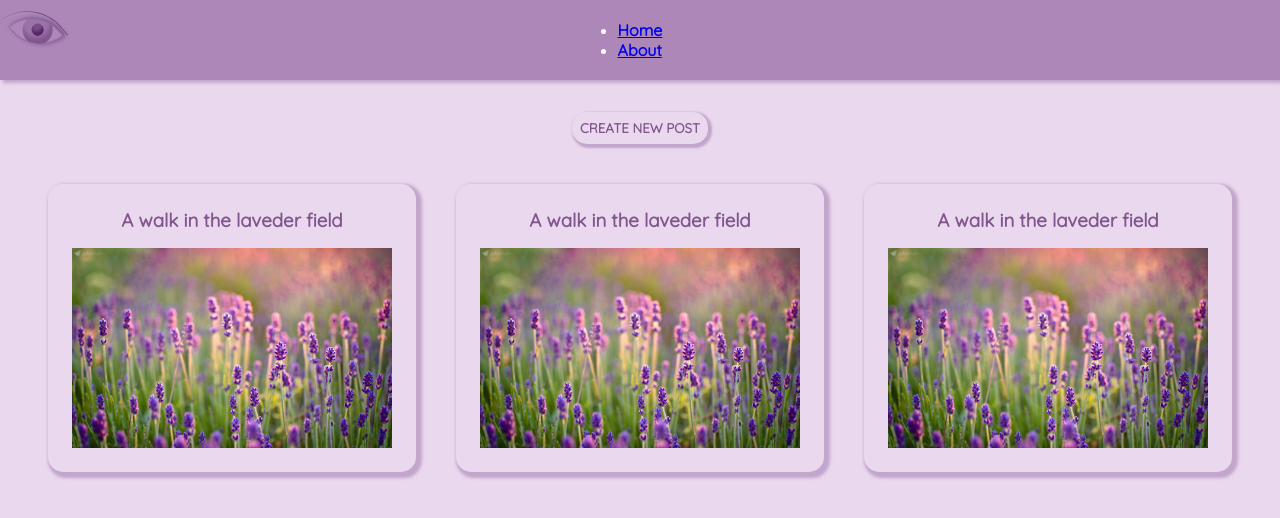
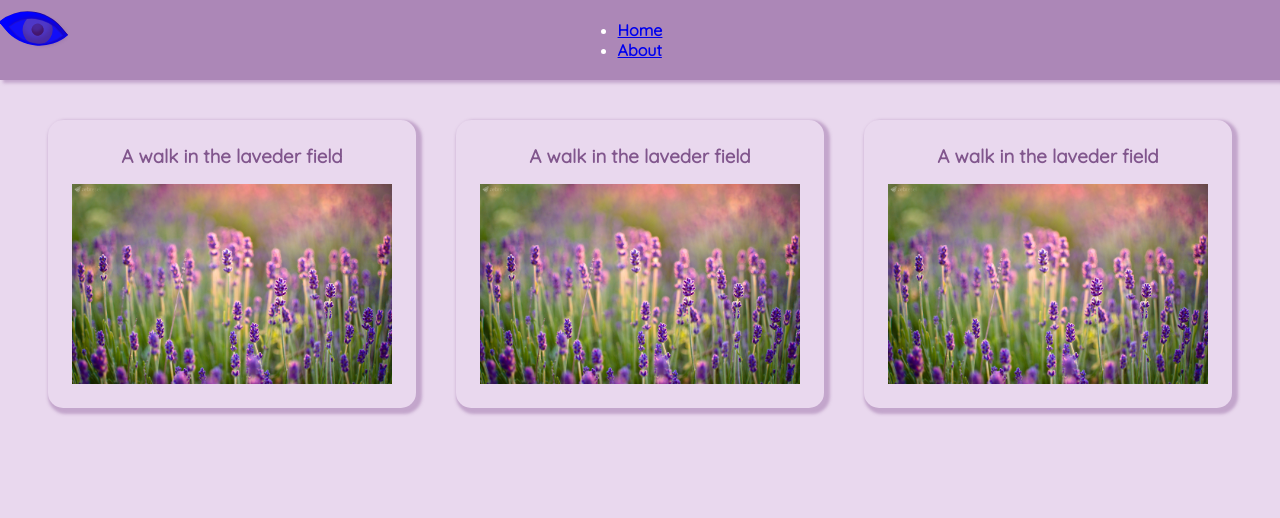
Before and after one commit to Linneaeas/angular-blog, an Angular app: page /Home in a window 1280 px wide. Shown: the top 518 px of the page. Built offline with nearby package versions, Linux system fonts and the light colour scheme.

Commit message:
New post BTN is visible only in "Creator" mode. But is not updated on toggleView Click. Need to go to another page and then go back for the New post BTN to display. LOOK UP & TRY: how to use Observables and Subscribe to changes of the "currentView".

```diff
--- a/src/app/app.component.html
+++ b/src/app/app.component.html
@@ -1,5 +1,9 @@
 <header>
-  <button class="ToggleViewBTN" (click)="toggleView()">
+  <button
+    [style.backgroundColor]="currentView === 'user' ? 'blue' : 'red'"
+    class="ToggleViewBTN"
+    (click)="toggleView()"
+  >
     <div class="EyeCont">
       <div class="BigRound">
         <div class="LittleRound"></div>
--- a/src/app/pages/home-page/home-page.component.html
+++ b/src/app/pages/home-page/home-page.component.html
@@ -1,5 +1,5 @@
 <main class="HomePage">
-  <div class="NewPostBTNCont" *ngIf="currentView === viewType">
+  <div class="NewPostBTNCont" *ngIf="currentView === Creator">
     <button class="NewPostBTN">CREATE NEW POST</button>
   </div>
   <div class="PostsCont">
--- a/src/app/pages/home-page/home-page.component.ts
+++ b/src/app/pages/home-page/home-page.component.ts
@@ -1,5 +1,5 @@
 import { Component } from '@angular/core';
-import { ViewStateService, ViewType } from '../../view-state.service';
+import { ViewStateService, ViewType } from 'src/app/view-state.service';
 
 
 @Component({
@@ -7,7 +7,7 @@ import { ViewStateService, ViewType } from '../../view-state.service';
   templateUrl: './home-page.component.html',
   styleUrls: ['./home-page.component.css']
 })
-export class HomePageComponent {
+export class HomePageComponent  {
   currentView: ViewType;
   Creator = ViewType.Creator;
   User = ViewType.User;
@@ -15,11 +15,13 @@ export class HomePageComponent {
   constructor(private viewStateService: ViewStateService) {
     this.currentView = this.viewStateService.getCurrentView();
   }
+
   toggleView() {
     this.currentView = this.currentView === ViewType.Creator ? ViewType.User : ViewType.Creator;
     this.viewStateService.setCurrentView(this.currentView);
   }
 
+
   get viewType() {
     return this.viewStateService.getCurrentView();
   }
--- a/src/app/view-state.service.ts
+++ b/src/app/view-state.service.ts
@@ -10,7 +10,7 @@ export enum ViewType {
 })
 
 export class ViewStateService {
-  private currentView: ViewType = ViewType.User;
+  public currentView: ViewType = ViewType.User;
 
 
   getCurrentView(): ViewType {
```
Also changed, not shown: src/app/app.component.ts (+3 -4 lines).
